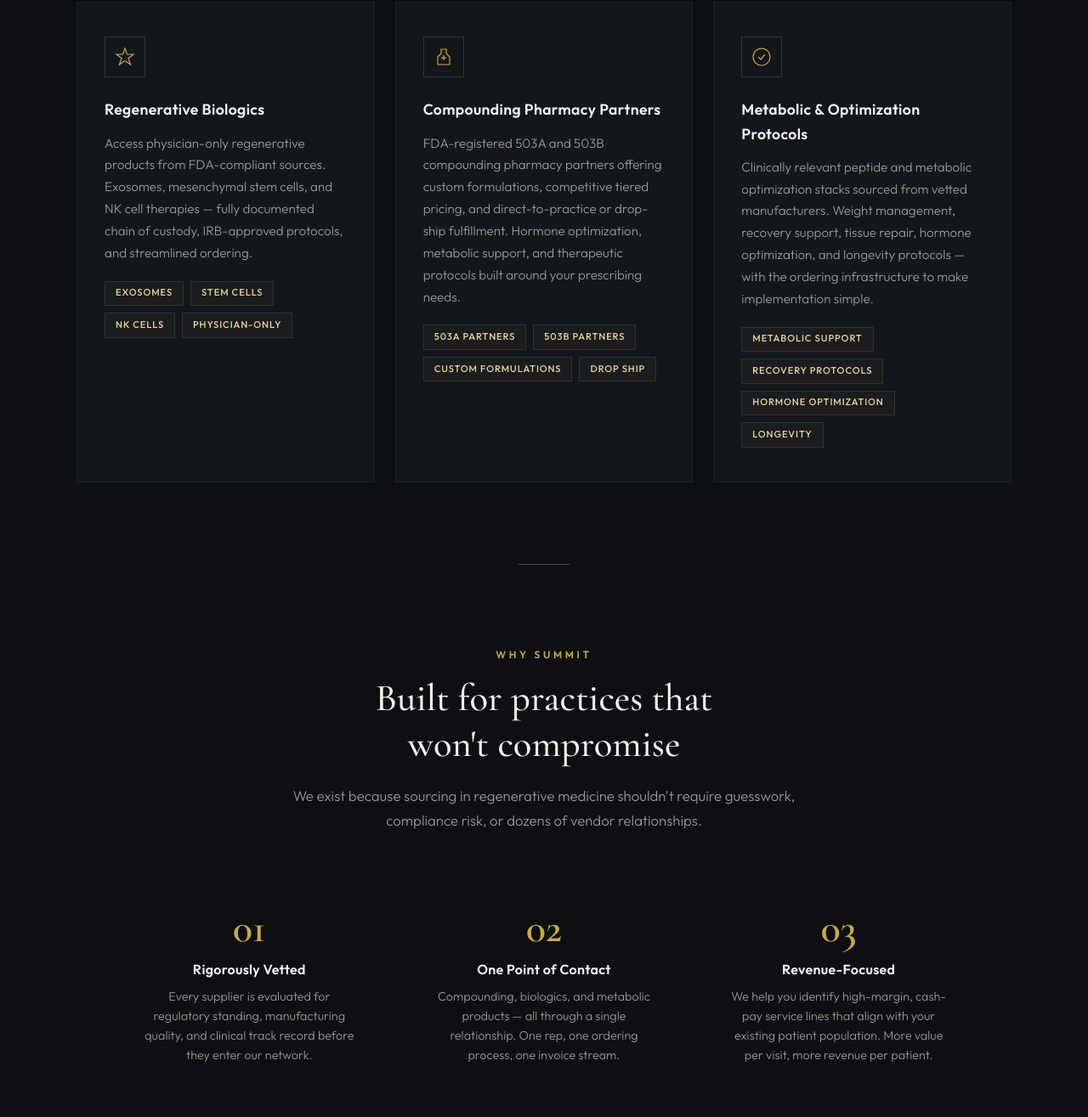
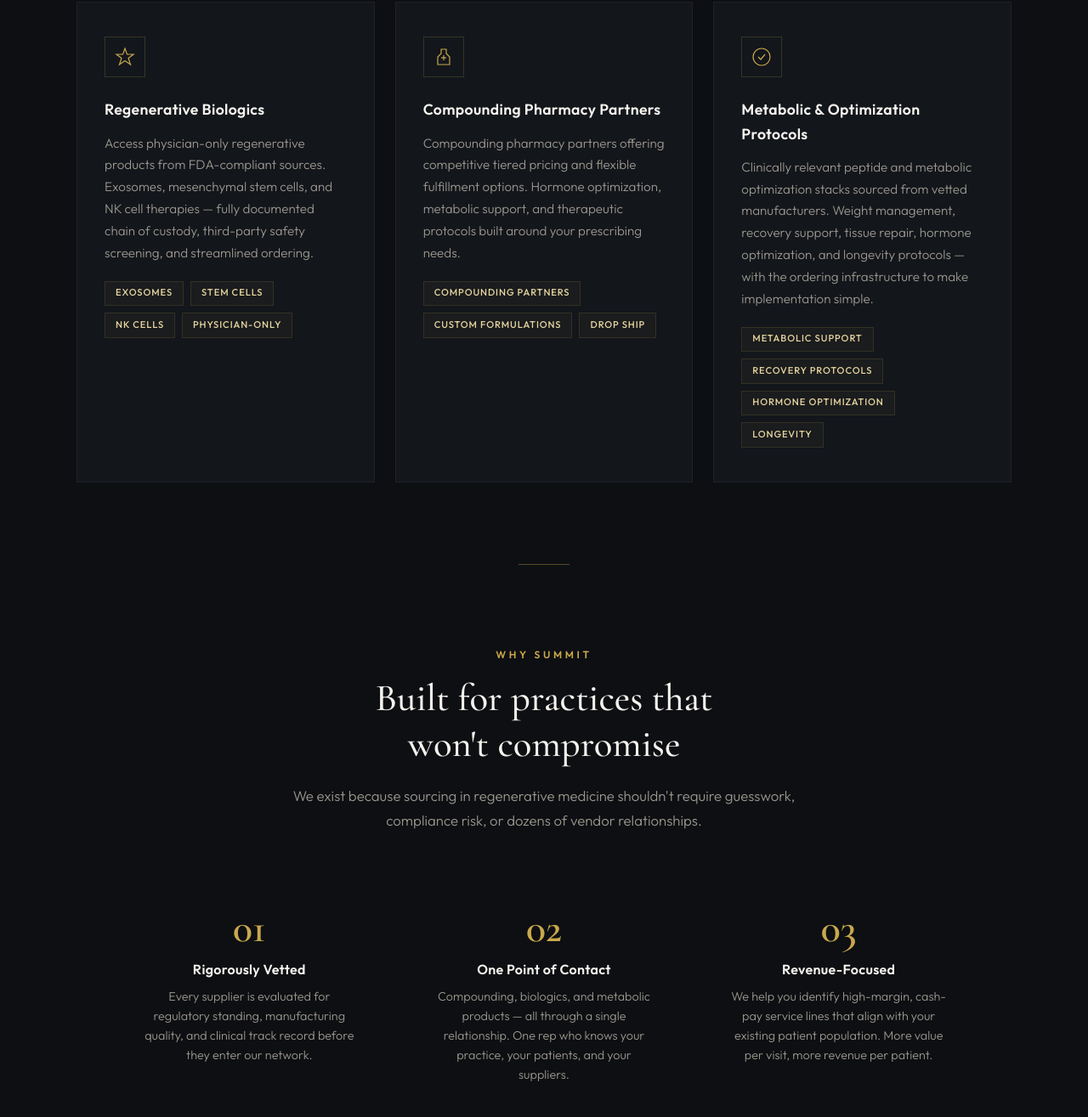
Before and after one commit to us-sh8787/Summit-Landing-Page, a plain HTML site: page index.html in a window 1280 px wide. Shown: the part 1244-2559 px from the top of the page at 85% size. Drawn offline with nearby package versions, Linux system fonts and the light colour scheme.

Commit message:
Add files via upload

```diff
--- a/index.html
+++ b/index.html
@@ -731,7 +731,7 @@ footer svg { height: 36px; margin-bottom: 1rem; }
         <svg width="24" height="24" viewBox="0 0 24 24" fill="none"><path d="M12 2L14.5 9H22L16 13.5L18.5 21L12 16.5L5.5 21L8 13.5L2 9H9.5L12 2Z" stroke="currentColor" stroke-width="1.2"/></svg>
       </div>
       <h3>Regenerative Biologics</h3>
-      <p>Access physician-only regenerative products from FDA-compliant sources. Exosomes, mesenchymal stem cells, and NK cell therapies — fully documented chain of custody, IRB-approved protocols, and streamlined ordering.</p>
+      <p>Access physician-only regenerative products from FDA-compliant sources. Exosomes, mesenchymal stem cells, and NK cell therapies — fully documented chain of custody, third-party safety screening, and streamlined ordering.</p>
       <div class="service-tags">
         <span class="service-tag">Exosomes</span>
         <span class="service-tag">Stem Cells</span>
@@ -745,10 +745,9 @@ footer svg { height: 36px; margin-bottom: 1rem; }
         <svg width="24" height="24" viewBox="0 0 24 24" fill="none"><path d="M9 3H15V8L19 12V21H5V12L9 8V3Z" stroke="currentColor" stroke-width="1.2"/><path d="M9 13H15" stroke="currentColor" stroke-width="1.2"/><path d="M12 10V16" stroke="currentColor" stroke-width="1.2"/></svg>
       </div>
       <h3>Compounding Pharmacy Partners</h3>
-      <p>FDA-registered 503A and 503B compounding pharmacy partners offering custom formulations, competitive tiered pricing, and direct-to-practice or drop-ship fulfillment. Hormone optimization, metabolic support, and therapeutic protocols built around your prescribing needs.</p>
+      <p>Compounding pharmacy partners offering competitive tiered pricing and flexible fulfillment options. Hormone optimization, metabolic support, and therapeutic protocols built around your prescribing needs.</p>
       <div class="service-tags">
-        <span class="service-tag">503A Partners</span>
-        <span class="service-tag">503B Partners</span>
+        <span class="service-tag">Compounding Partners</span>
         <span class="service-tag">Custom Formulations</span>
         <span class="service-tag">Drop Ship</span>
       </div>
@@ -787,7 +786,7 @@ footer svg { height: 36px; margin-bottom: 1rem; }
     <div class="why-item reveal">
       <div class="why-number">02</div>
       <h4>One Point of Contact</h4>
-      <p>Compounding, biologics, and metabolic products — all through a single relationship. One rep, one ordering process, one invoice stream.</p>
+      <p>Compounding, biologics, and metabolic products — all through a single relationship. One rep who knows your practice, your patients, and your suppliers.</p>
     </div>
     <div class="why-item reveal">
       <div class="why-number">03</div>
@@ -908,7 +907,7 @@ footer svg { height: 36px; margin-bottom: 1rem; }
         <select id="interest" name="interest">
           <option value="" disabled selected>Select one</option>
           <option value="Biologics">Regenerative Biologics (Exosomes, Stem Cells)</option>
-          <option value="Compounding">Compounding Pharmacy Solutions (503A/503B)</option>
+          <option value="Compounding">Compounding Pharmacy Solutions</option>
           <option value="Metabolic">Metabolic & Optimization Protocols</option>
           <option value="Multiple">Multiple / All of the Above</option>
           <option value="Not Sure">Not Sure — Want to Learn More</option>
```
